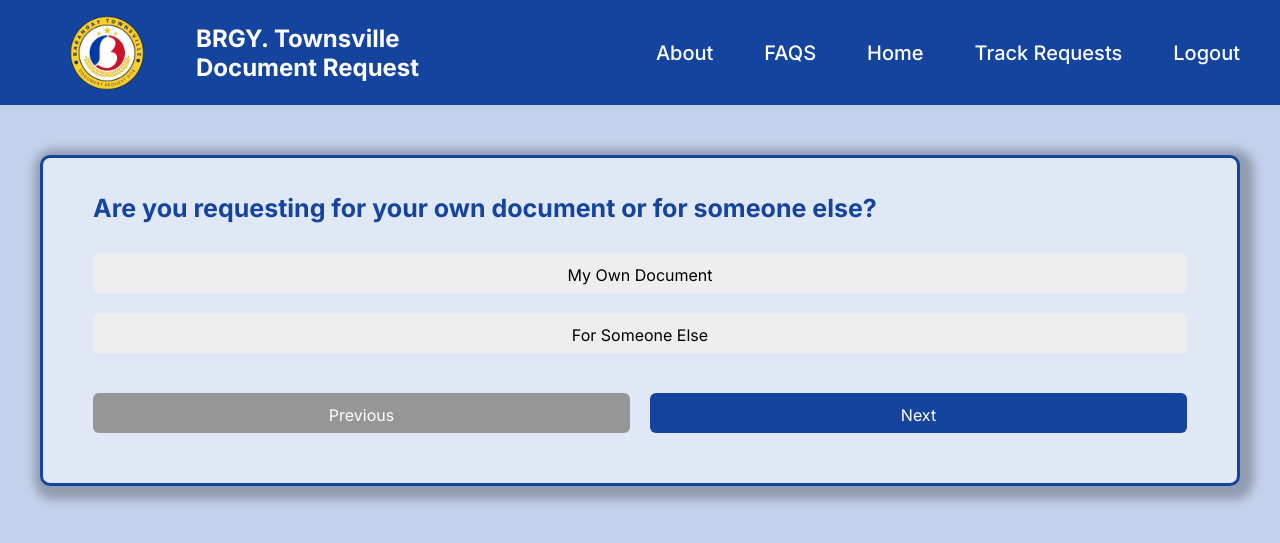
After one commit to Nicole-143/ITMP, a PHP site: page /request_for.php in a window 1280 px wide. The commit adds this page. Shown: the top 543 px of the page. Run offline with PHP 8.4, Linux system fonts and the light colour scheme; the visitor is signed in with stand-in values (Sample User, id 1); data that the repository does not hold is empty.

Commit message:
Change Upload Document

```diff
--- a/document_details.php
+++ b/document_details.php
@@ -100,7 +100,7 @@ $conn->close();
 
                 <div class="bottom doc-btns">
                     <a href="dashboard.php" class="back-btn">Back to Home</a>
-                    <a href="upload_document.php?request=<?php echo $id; ?>" class="request-btn">Request to Document</a>
+                    <a href="request_for.php?request=<?php echo $id; ?>" class="request-btn">Request to Document</a>
                 </div>
         </div>
 </div>
--- /dev/null
+++ b/request_for.php
@@ -0,0 +1,111 @@
+
+<?php
+session_start();
+
+include "db.php";
+
+if (!isset($_SESSION['email'])) {
+    // Redirect to the login page if not logged in
+    header("Location: index.php");
+    exit();
+}
+
+if ($_SESSION['is_verified'] == 0 && $_SESSION['type'] == 'user') {
+    header("Location: under_verification.php");
+    exit();
+}
+
+if (isset($_GET['request'])) {
+    $id = $_GET['request'];
+
+}
+
+if (isset($_GET['own'])) {
+    $_SESSION['docType'] = 'own';
+} elseif (isset($_GET['others'])) {
+    if ($_GET['others'] == 'senior') {
+        $_SESSION['docType'] = 'senior';
+    } elseif ($_GET['others'] == 'relative') {
+        $_SESSION['docType'] = 'relative';
+    } else {
+        $_SESSION['docType'] = 'others';
+    }
+}
+
+// Get selection for highlighting and next button
+$docType = $_SESSION['docType'] ?? '';
+
+$conn->close();
+?>
+
+<!DOCTYPE html>
+<html lang="en">
+<head>
+    <meta charset="UTF-8">
+    <meta name="viewport" content="width=device-width, initial-scale=1.0">
+    <title>Townsville Barangay System</title>
+    <link rel="stylesheet" href="style.css">
+    <link href="https://fonts.googleapis.com/css2?family=Inter:ital,opsz,wght@0,14..32,100..900;1,14..32,100..900&display=swap" rel="stylesheet">
+</head>
+<body>
+    <header class="main-header">
+        <div class="logo">
+        <img src="./images/logo.png">
+        <div>
+            <h4>BRGY. Townsville</h4>
+            <h4>Document Request</h4>
+        </div>
+        </div>
+    <nav class="navigation-menu">
+        <ul>
+            <li>About</li>
+            <li>FAQS</li>
+            <li><a href="dashboard.php">Home</a></li>
+            <li><a href="track_request.php">Track Requests</a></li>
+            <li><a href="logout.php" onclick="">Logout</a></li>
+        </ul>
+    </nav>
+    </header>
+
+
+    <div class="main-page">
+       <div class="form-box request-box valid-id">
+
+
+                <h1>Are you requesting for your own document or for someone else?</h1>
+        <div class="select-request options">
+            <a href="request_for.php?request=<?php echo $id; ?>&own"
+               <?php if($docType === 'own'){ echo 'style="background-color: #BDE0F2;"'; } ?>>My Own Document</a>
+            <a href="request_for.php?request=<?php echo $id; ?>&others"
+               <?php if ($docType === 'relative' || $docType === 'senior'|| $docType === 'others'){ echo 'style="background-color: #BDE0F2;"'; } ?>>For Someone Else</a>
+        </div>
+
+        <?php
+        if ($docType === 'senior' || $docType === 'relative' || $docType === 'others') {
+            echo '<div class="select-request options">';
+            echo '<h1>Whose document are you requesting for?</h1>';
+            echo '<a href="request_for.php?request='.$id.'&others=senior"';
+            if ($docType === 'senior') {
+                echo ' style="background-color: #BDE0F2;"';
+            }
+            echo '>My parent or grandparent who is a senior citizen (60 and above)</a>';
+
+            echo '<a href="request_for.php?request='.$id.'&others=relative"';
+            if ( $docType === 'relative') {
+                echo ' style="background-color: #BDE0F2;"';
+            }
+            echo '>My first- or second-degree relative</a>';
+            echo '</div>';
+        }
+        ?>
+
+                <div class="bottom doc-btns">
+                    <a href="document_details.php?view=<?php echo $id; ?>" class="back-btn">Previous</a>
+            <a href="upload_document.php?request=<?php echo $id?>" class="request-btn">Next</a>
+
+        </div>
+
+
+    </div>
+</body>
+</html>
--- a/style.css
+++ b/style.css
@@ -17,6 +17,7 @@
 
 body{
     background-color: var(--main-bg);
+    height:auto;
 
 }
 
@@ -129,7 +153,7 @@ button:hover {
     margin:0px;
     justify-content: center;
     align-items: center;
-    height: 600px;
+    /*height: 600px;*/
     padding:20px;
 }
 .form-box {
@@ -670,7 +695,23 @@ textarea:focus {
 }
 
 
-/* Document Requirements */
+/* Document Requirements Styles*/
+
+.request-box {
+    margin-top:30px;
+    max-width:1200px;
+    display:flex;
+    padding:50px;
+    height: auto;
+}
+
+.request-box h1{
+    font-size:25px;
+    color:#14449D;
+    text-align: left;
+
+}
+
 .stretch-page {
     display: flex;
     flex-direction: column;
@@ -706,6 +747,40 @@ textarea:focus {
 
 .htop{
     padding-top:20px;
+}
+
+
+.options a{
+    background-color: #EEEEEE;
+    color: #000000;
+    padding: 12px;
+    font-size: 16px;
+    border-radius: 6px;
+    outline: none;
+    width: 100%;
+    height: 40px;
+    text-align:center;
+    text-decoration: none;
+
+}
+
+.options a:hover {
+    background-color: #a6bcda;
+    color: #000000;
+}
+
+.select-request{
+    margin-top:20px;
+    display:flex;
+    flex-direction: column;
+    gap:20px;
+    margin-bottom:20px;
+}
+
+
+.select-request h1{
+    margin-top:0px;
+    margin-bottom: 0px;
 }
 .bottom.doc-btns{
 
```
Also changed, not shown: other parts of style.css (+46 -1 lines), shipping.php (+20 -3 lines), upload_document.php (+130 -118 lines).
